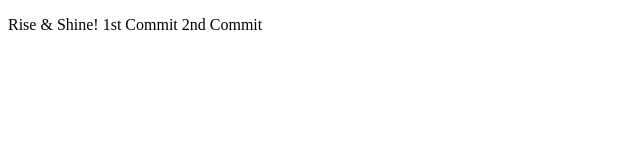
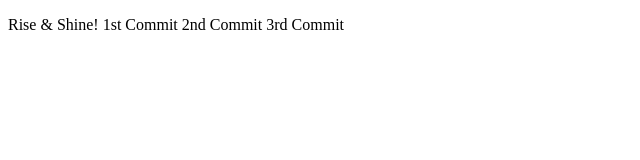
Before and after one commit to taso5789/MyGitProject_B_2, a plain HTML site: page index_3.html in a window 1280 px wide. Shown: the full height of the page, 0-640 px from the left. Drawn offline with Linux system fonts and the light colour scheme.

Commit message:
3rd Commit

```diff
--- a/index_3.html
+++ b/index_3.html
@@ -12,6 +12,7 @@
 		Rise & Shine!
         1st Commit
         2nd Commit
+        3rd Commit
 	</p>
 </body>
 
```
